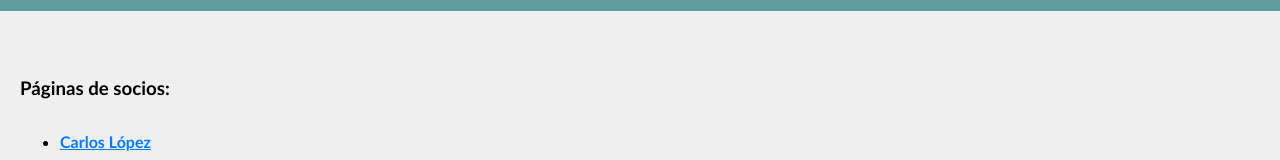
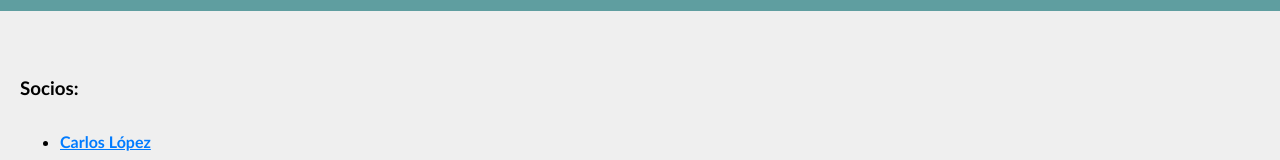
Before and after one commit to JesusDeAndres/Pagina-Web-FII, a plain HTML site: page paginas/red.html in a window 1280 px wide. Shown: the part 160-320 px from the top of the page. Drawn offline with Linux system fonts and the light colour scheme.

Commit message:
Update red.html

```diff
--- a/paginas/red.html
+++ b/paginas/red.html
@@ -20,7 +20,7 @@
     </header>
     <section>
         <article>
-            <h3>Páginas de socios:</h3>
+            <h3>Socios:</h3>
             <ul>
                 <li><a href="https://carlossslpz.github.io/pagina-web/" target="_blank">Carlos López</a></li>
                 <li><a href="https://miguigg11.github.io/paginademigui/" target="_blank">Miguel Ángel</a></li>
```
